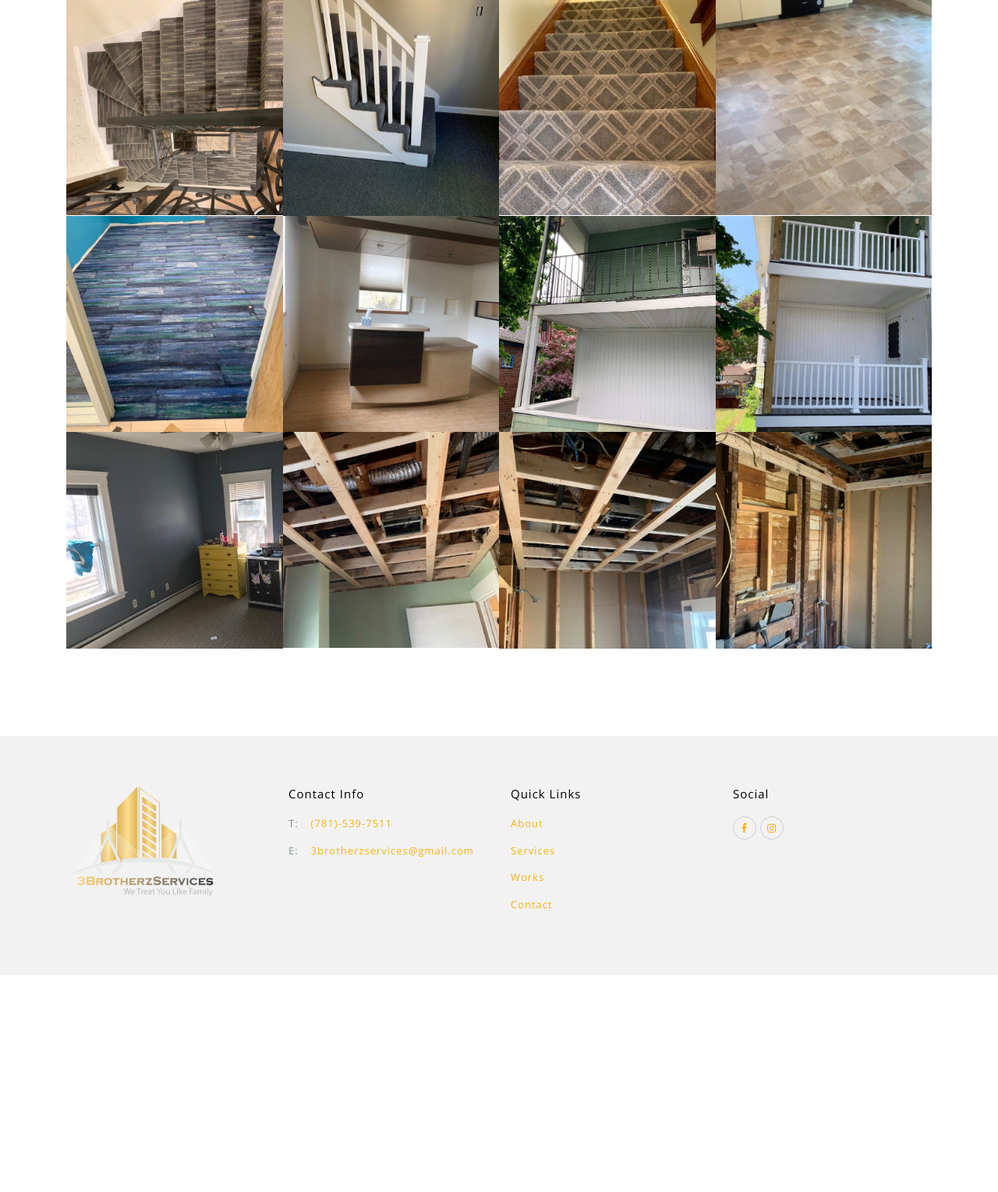
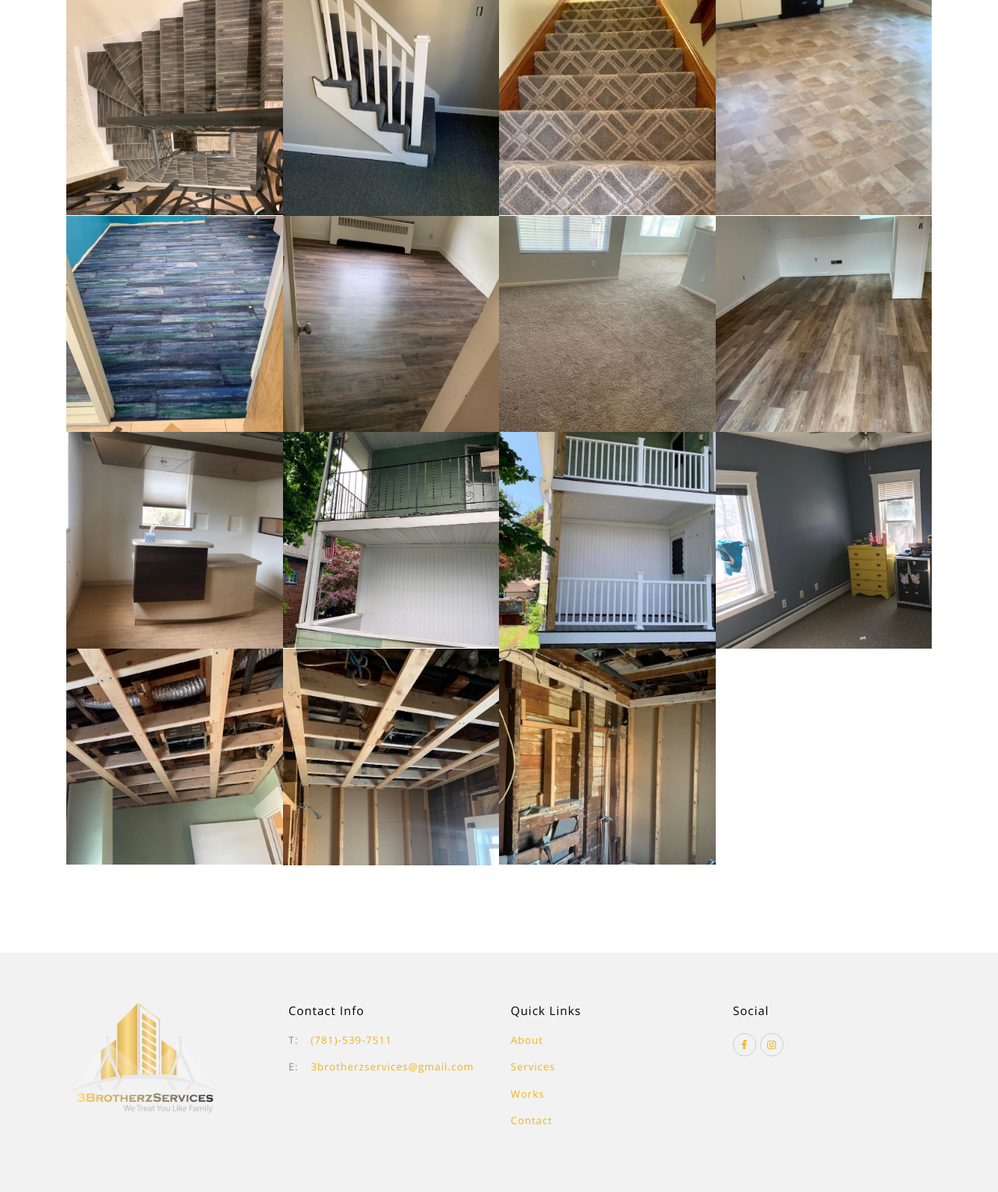
Before and after one commit to jimmytran16/3brotherzservices, a Flask app: page /more-work/ in a window 1280 px wide. Shown: the part 554-2083 px from the top of the page at 78% size. Before the commit the page ends 1805 px from the top, so only its background shows below. Run offline with Flask 2, Linux system fonts and the light colour scheme; some libraries are stand-ins or nearby versions; some web fonts are replaced.

Commit message:
added more photos to gallery, modified modals.JS to remove header

```diff
--- a/static/js/myjs/modals.js
+++ b/static/js/myjs/modals.js
@@ -3,6 +3,7 @@
 var modal = document.getElementById('myModal');
 var modalImg = document.getElementById("img01");
 var captionText = document.getElementById("caption");
+var navbar = document.getElementById('the-header');
 
 //function to show the modal, passing in the image id
 function showModal(imageId){
@@ -11,10 +12,12 @@ function showModal(imageId){
   modalImg.src = the_image.src;
   modalImg.alt = the_image.alt;
   captionText.innerHTML = modalImg.alt;
+  navbar.style.display="none";
 }
 
 var span = document.getElementsByClassName("close")[0];
 
 span.onclick = function() { //to exit out of the modal view
     modal.style.display = "none";
+    navbar.style.display = '';
 }
--- a/templates/includes/work-sections/all.html
+++ b/templates/includes/work-sections/all.html
@@ -62,6 +62,30 @@
       <img id="image16" src="{{ url_for ('static',filename='img/floor/floor9.jpg') }}" alt="Carpet Flooring" class="img-fluid">
     </a>
   </div>
+  <div class="col-6 col-sm-4 col-md-3   element-animate">
+    <a onclick="showModal('image17');" class="link-thumbnail">
+      <h3>Vinyl Flooring</h3>
+      <span class="ion-plus icon"></span>
+      <img id="image17" src="{{ url_for ('static',filename='img/floor/floor10.jpeg') }}" alt="Vinyl Flooring" class="img-fluid">
+    </a>
+  </div>
+  <div class="col-6 col-sm-4 col-md-3   element-animate">
+    <a onclick="showModal('image18');" class="link-thumbnail">
+      <h3>Carpet Flooring</h3>
+      <span class="ion-plus icon"></span>
+      <img id="image18" src="{{ url_for ('static',filename='img/floor/floor11.jpeg') }}" alt="Carpet Flooring" class="img-fluid">
+    </a>
+  </div>
+  <div class="col-6 col-sm-4 col-md-3   element-animate">
+    <a onclick="showModal('image19');" class="link-thumbnail">
+      <h3>Vinyl Flooring</h3>
+      <span class="ion-plus icon"></span>
+      <img id="image19" src="{{ url_for ('static',filename='img/floor/floor12.jpeg') }}" alt="Vinyl Flooring" class="img-fluid">
+    </a>
+  </div>
+
+
+
 
   <!-- painting -->
   <div class="col-6 col-sm-4 col-md-3   element-animate">
--- a/templates/includes/work-sections/flooring.html
+++ b/templates/includes/work-sections/flooring.html
@@ -62,4 +62,26 @@
       <img id="image16" src="{{ url_for ('static',filename='img/floor/floor9.jpg') }}" alt="Carpet Flooring" class="img-fluid">
     </a>
   </div>
+  <div class="col-6 col-sm-4 col-md-3   element-animate">
+    <a onclick="showModal('image17');" class="link-thumbnail">
+      <h3>Vinyl Flooring</h3>
+      <span class="ion-plus icon"></span>
+      <img id="image17" src="{{ url_for ('static',filename='img/floor/floor10.jpeg') }}" alt="Vinyl Flooring" class="img-fluid">
+    </a>
+  </div>
+  <div class="col-6 col-sm-4 col-md-3   element-animate">
+    <a onclick="showModal('image18');" class="link-thumbnail">
+      <h3>Carpet Flooring</h3>
+      <span class="ion-plus icon"></span>
+      <img id="image18" src="{{ url_for ('static',filename='img/floor/floor11.jpeg') }}" alt="Carpet Flooring" class="img-fluid">
+    </a>
+  </div>
+  <div class="col-6 col-sm-4 col-md-3   element-animate">
+    <a onclick="showModal('image19');" class="link-thumbnail">
+      <h3>Vinyl Flooring</h3>
+      <span class="ion-plus icon"></span>
+      <img id="image19" src="{{ url_for ('static',filename='img/floor/floor12.jpeg') }}" alt="Vinyl Flooring" class="img-fluid">
+    </a>
+  </div>
+
 </div>
--- a/templates/layout/base.html
+++ b/templates/layout/base.html
@@ -49,7 +49,7 @@
 </head>
 
 <body>
-  <header role="banner">
+  <header id="the-header" role="banner">
     <nav class="navbar navbar-expand-lg navbar-light bg-light">
       <div class="container">
         <a class="navbar-brand" href="/"> <img class="logo_img" src="{{ url_for('static',filename='img/4.png') }}" alt=""> </a>
```
Also changed, not shown: static/img/floor/floor10.jpeg (added), static/img/floor/floor11.jpeg (added), static/img/floor/floor12.jpeg (added).
